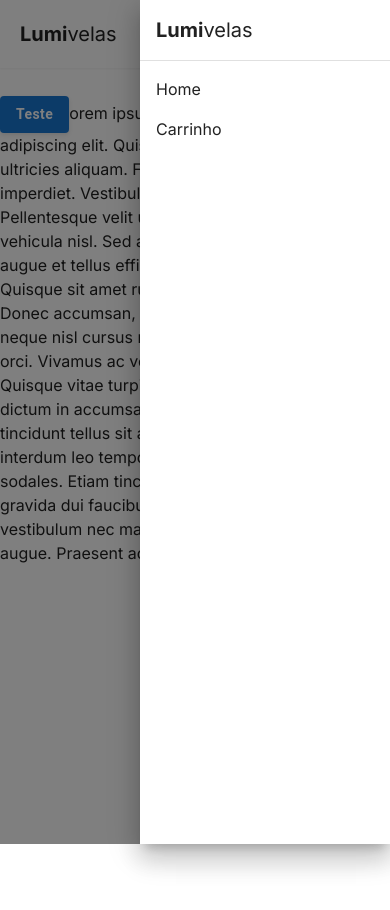
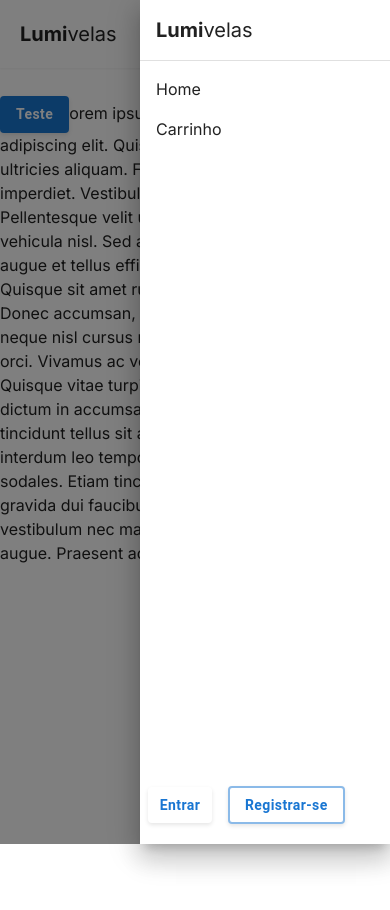
Before and after one commit to lumivelas/lumivelas-app, a Next.js app: page / in a window 390 px wide. Both pictures are taken after a click on the icon 358 px from the left and 34 px from the top of the page. Shown: the top 910 px of the page. Built offline with nearby package versions, Linux system fonts and the light colour scheme; what @mui/material-nextjs would draw is missing.

Commit message:
Criado componente de profile

```diff
--- a/src/components/nav/NavBar.tsx
+++ b/src/components/nav/NavBar.tsx
@@ -6,6 +6,7 @@ import Link from 'next/link';
 import Logo from './Logo';
 import { Avatar } from '@mui/material';
 import LumiButton from '../LumiButton';
+import Profile from '../profile/profile';
 
 interface Props {
   children: ReactNode;
@@ -24,14 +25,7 @@ const NavBar : React.FC<Props> = ({ children }) => {
               ))
             }
 
-            <div className='mx-5'>
-              <span className='mx-2'>
-                <LumiButton title='Entrar' variant='text' />
-              </span>
-              <span className='mx-2'>
-                <LumiButton title='Registrar-se' variant='outlined' />
-              </span>
-            </div>
+            <Profile className='mx-5' />
           </div>
 
           <NavDrawer className='md:hidden flex w-full justify-end items-center' />
--- a/src/components/nav/NavDrawer.tsx
+++ b/src/components/nav/NavDrawer.tsx
@@ -3,6 +3,8 @@ import React, { useState } from 'react';
 import NavDrawerItems from './NavDrawerItems';
 import DehazeIcon from '@mui/icons-material/Dehaze';
 import Logo from './Logo';
+import LumiButton from '../LumiButton';
+import Profile from '../profile/profile';
 
 interface Props {
   className: string;
@@ -26,6 +28,10 @@ const NavDrawer: React.FC<Props> = ({ className }) => {
         <Logo className='p-4' />
         <Divider />
         <NavDrawerItems onClickItem={onClickItem} />
+
+        <div className='h-full flex items-end mb-5'>
+          <Profile />
+        </div>
       </Drawer>
     </menu>
   );
--- /dev/null
+++ b/src/components/profile/profile.tsx
@@ -0,0 +1,24 @@
+import { Box, List, ListItem, ListItemButton } from '@mui/material';
+import Link from 'next/link';
+import React from 'react';
+import routes from '@/constants/nav/routes';
+import LumiButton from '../LumiButton';
+
+interface Props {
+    className?: string
+}
+
+const Profile: React.FC<Props> = ({ className }) => {
+    return (
+        <div className={className}>
+            <span className='mx-2'>
+                <LumiButton title='Entrar' variant='text' />
+            </span>
+            <span className='mx-2'>
+                <LumiButton title='Registrar-se' variant='outlined' />
+            </span>
+        </div>
+    );
+};
+
+export default Profile;
```
Also changed, not shown: src/components/nav/NavDrawerItems.tsx (line endings or trailing spaces).
